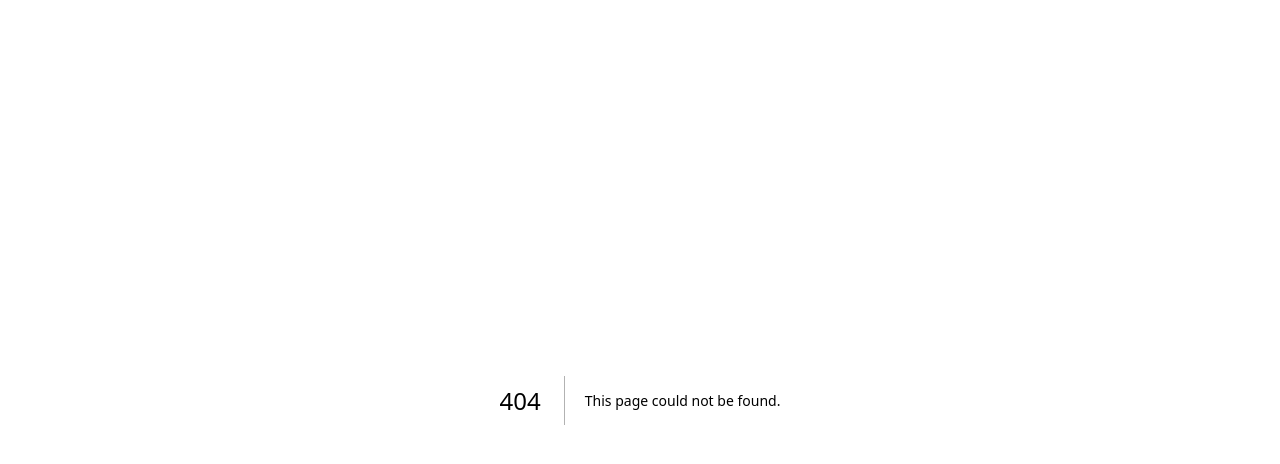
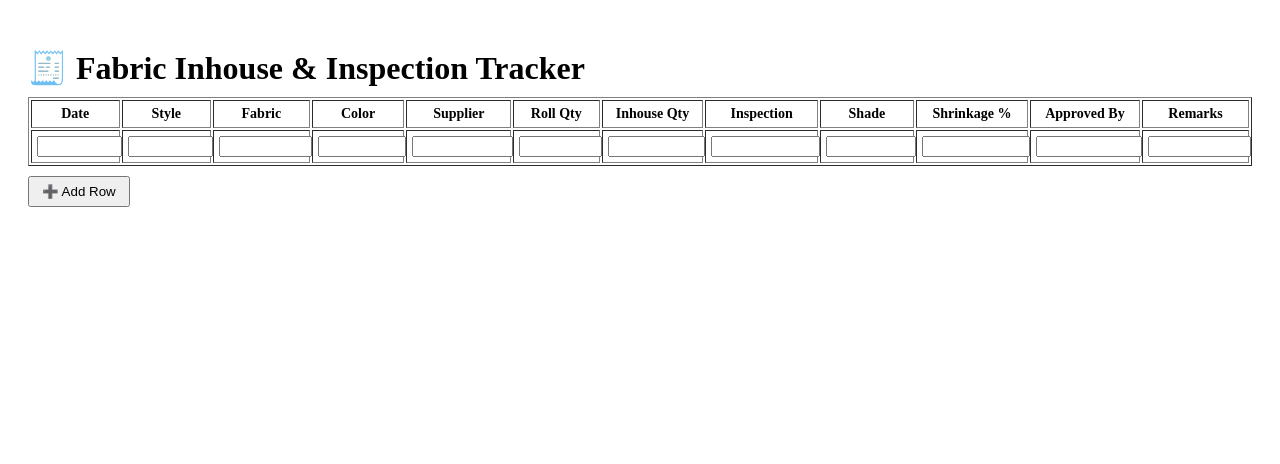
Before and after one commit to EGL-GPQ/egl-gpq-erp, a Next.js app: page /fabric-tracker in a window 1280 px wide. Before the commit this address had no page. Shown: the top 464 px of the page. Built offline with nearby package versions, Linux system fonts and the light colour scheme.

Commit message:
Create page.jsx

```diff
--- /dev/null
+++ b/app/fabric-tracker/page.jsx
@@ -0,0 +1,75 @@
+'use client';
+
+import React, { useState } from 'react';
+
+export default function FabricTracker() {
+  const [rows, setRows] = useState([
+    {
+      date: '',
+      style: '',
+      fabric: '',
+      color: '',
+      supplier: '',
+      rollQty: '',
+      inhouseQty: '',
+      status: '',
+      shade: '',
+      shrinkage: '',
+      approvedBy: '',
+      remarks: '',
+    },
+  ]);
+
+  const handleChange = (index, key, value) => {
+    const updated = [...rows];
+    updated[index][key] = value;
+    setRows(updated);
+  };
+
+  const addRow = () => {
+    setRows([...rows, { ...rows[0] }]);
+  };
+
+  return (
+    <div style={{ padding: '20px' }}>
+      <h1 style={{ fontWeight: 'bold', marginBottom: '10px' }}>🧾 Fabric Inhouse & Inspection Tracker</h1>
+      <table border="1" cellPadding="5" style={{ width: '100%', fontSize: '14px' }}>
+        <thead>
+          <tr>
+            <th>Date</th>
+            <th>Style</th>
+            <th>Fabric</th>
+            <th>Color</th>
+            <th>Supplier</th>
+            <th>Roll Qty</th>
+            <th>Inhouse Qty</th>
+            <th>Inspection</th>
+            <th>Shade</th>
+            <th>Shrinkage %</th>
+            <th>Approved By</th>
+            <th>Remarks</th>
+          </tr>
+        </thead>
+        <tbody>
+          {rows.map((row, i) => (
+            <tr key={i}>
+              {Object.keys(row).map((key) => (
+                <td key={key}>
+                  <input
+                    type="text"
+                    value={row[key]}
+                    onChange={(e) => handleChange(i, key, e.target.value)}
+                    style={{ width: '100%' }}
+                  />
+                </td>
+              ))}
+            </tr>
+          ))}
+        </tbody>
+      </table>
+      <button onClick={addRow} style={{ marginTop: '10px', padding: '6px 12px' }}>
+        ➕ Add Row
+      </button>
+    </div>
+  );
+}
```
